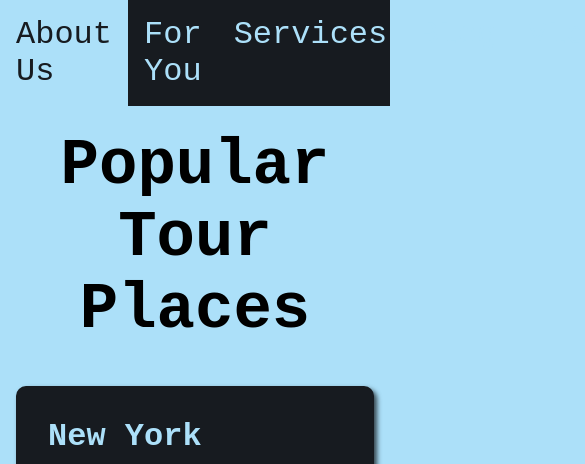
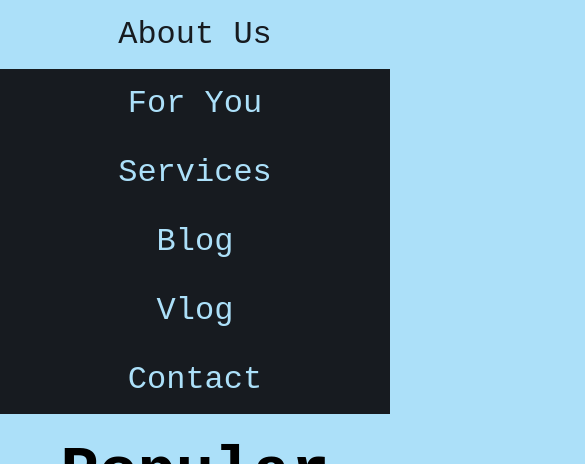
Before and after one commit to Sedat2121/React_Tour_Places, a React (Create React App) app in the folder tour-app/: page / in a window 390 px wide. Shown: the top 464 px of the page, 585 px wide, since content can reach past the window. Built offline with nearby package versions, Linux system fonts and the light colour scheme; grey boxes are pictures that could not be loaded; a web font is replaced by a local one.

Commit message:
Navbar responsiveness is set and App is completed

```diff
--- a/tour-app/src/components/Navbar/Navbar.scss
+++ b/tour-app/src/components/Navbar/Navbar.scss
@@ -1,4 +1,4 @@
-@import "../../scss/variables";
+@import "../../scss/variables", "../../scss/mixins";
 
 .navbar {
     background-color: $cardNavBgColor;
@@ -15,3 +15,16 @@
         }
     }
 }
+
+@include media-xsm {
+        .navbar{
+            flex-direction: column;
+            text-align: center;
+        }
+}
+
+@include media-sm {
+        .navbar{
+            flex-direction: row;
+        }
+}
```
